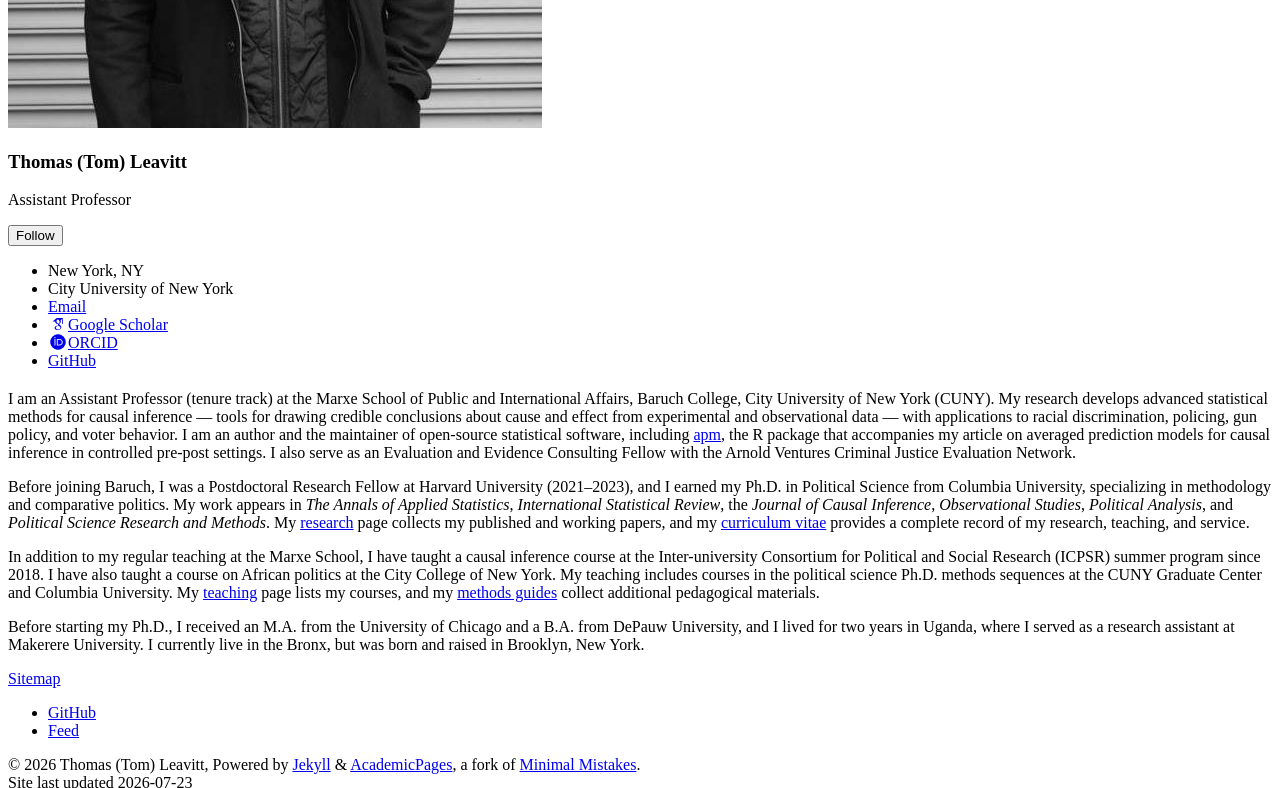
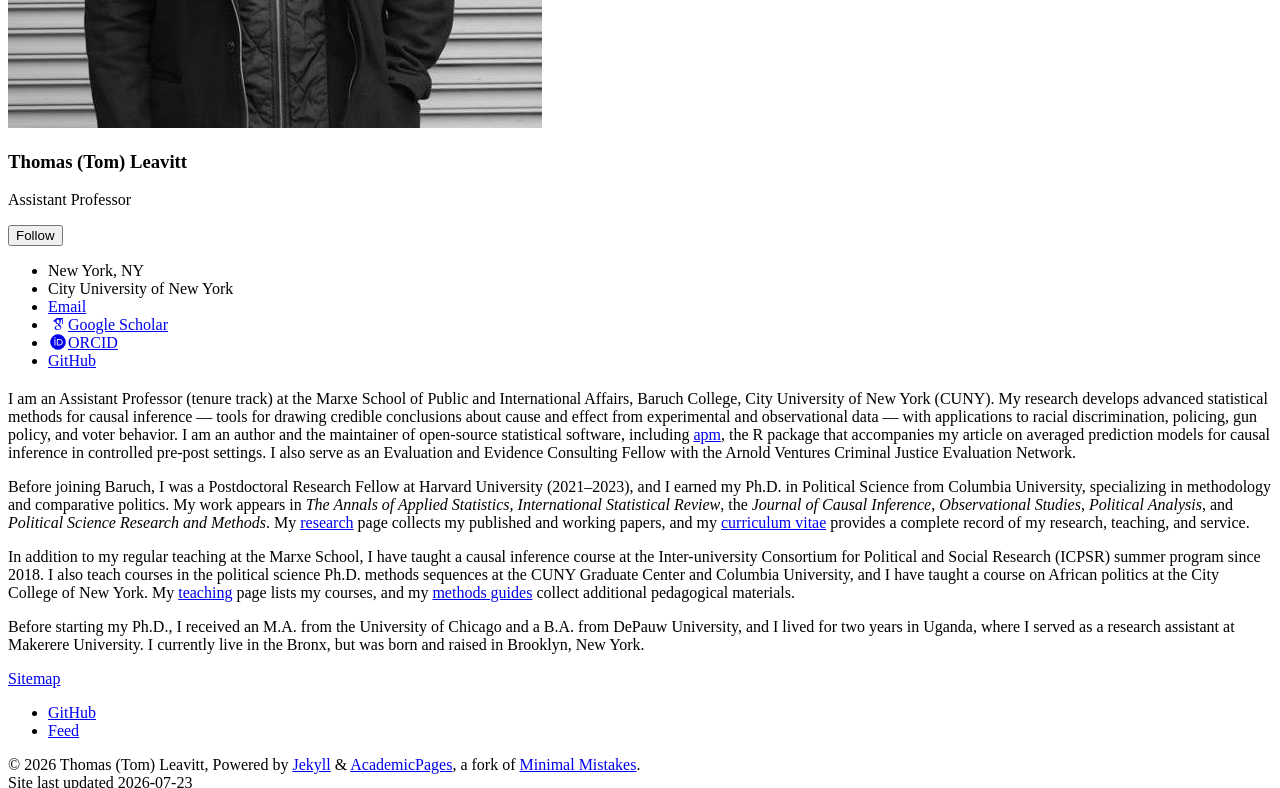
Before and after one commit to tl2624/tl2624.github.io, a Jekyll site: the page built from _pages/about.md, in a window 1280 px wide and 900 px high, scrolled down 614 px, cut to the strip 0-788 px from the top of the window. Built offline with Jekyll 4.4.1, drawn with Linux system fonts in a browser that asks for light colours; some web fonts are replaced.

Commit message:
Combine teaching sentences, leading with the doctoral methods courses
Merge the African-politics course into one sentence that opens with the CUNY
Graduate Center and Columbia Ph.D. methods-sequence teaching; 'I also teach'
instead of 'My teaching includes' (clearer that it is instructor-level).

Co-Authored-By: Claude Opus 4.8 <noreply@anthropic.com>

```diff
--- a/_pages/about.md
+++ b/_pages/about.md
@@ -11,6 +11,6 @@ I am an Assistant Professor (tenure track) at the Marxe School of Public and Int
 
 Before joining Baruch, I was a Postdoctoral Research Fellow at Harvard University (2021–2023), and I earned my Ph.D. in Political Science from Columbia University, specializing in methodology and comparative politics. My work appears in *The Annals of Applied Statistics*, *International Statistical Review*, the *Journal of Causal Inference*, *Observational Studies*, *Political Analysis*, and *Political Science Research and Methods*. My [research](/research/) page collects my published and working papers, and my [curriculum vitae](/cv/) provides a complete record of my research, teaching, and service.
 
-In addition to my regular teaching at the Marxe School, I have taught a causal inference course at the Inter-university Consortium for Political and Social Research (ICPSR) summer program since 2018. I have also taught a course on African politics at the City College of New York. My teaching includes courses in the political science Ph.D. methods sequences at the CUNY Graduate Center and Columbia University. My [teaching](/teaching/) page lists my courses, and my [methods guides](/methods-guides/) collect additional pedagogical materials.
+In addition to my regular teaching at the Marxe School, I have taught a causal inference course at the Inter-university Consortium for Political and Social Research (ICPSR) summer program since 2018. I also teach courses in the political science Ph.D. methods sequences at the CUNY Graduate Center and Columbia University, and I have taught a course on African politics at the City College of New York. My [teaching](/teaching/) page lists my courses, and my [methods guides](/methods-guides/) collect additional pedagogical materials.
 
 Before starting my Ph.D., I received an M.A. from the University of Chicago and a B.A. from DePauw University, and I lived for two years in Uganda, where I served as a research assistant at Makerere University. I currently live in the Bronx, but was born and raised in Brooklyn, New York.
```
